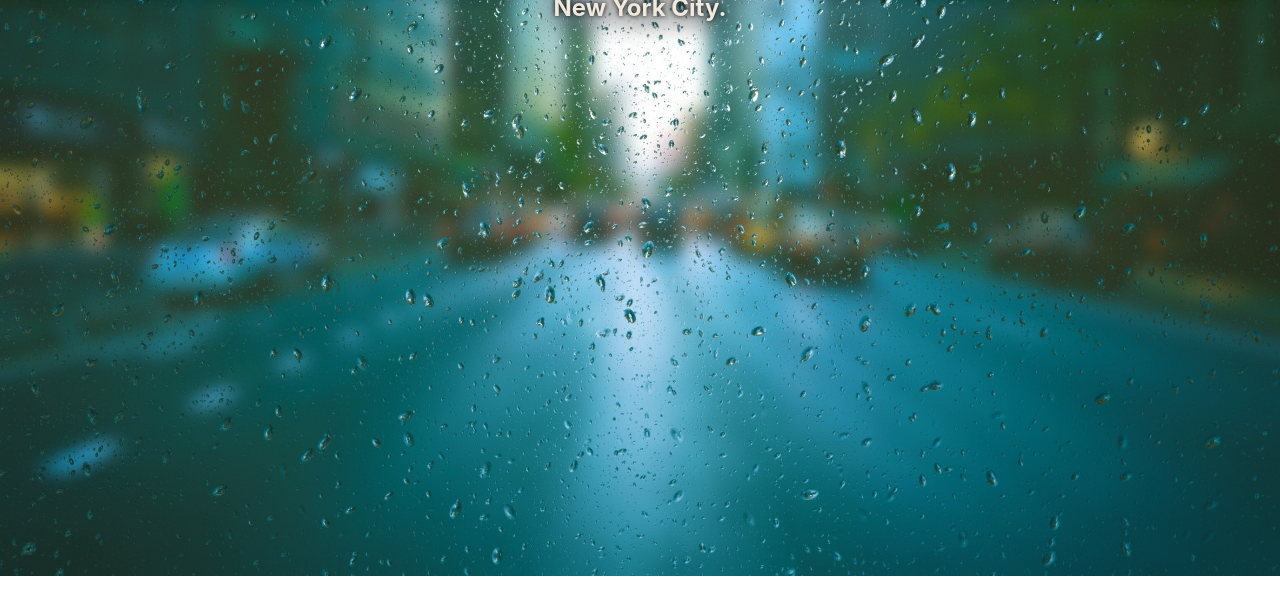
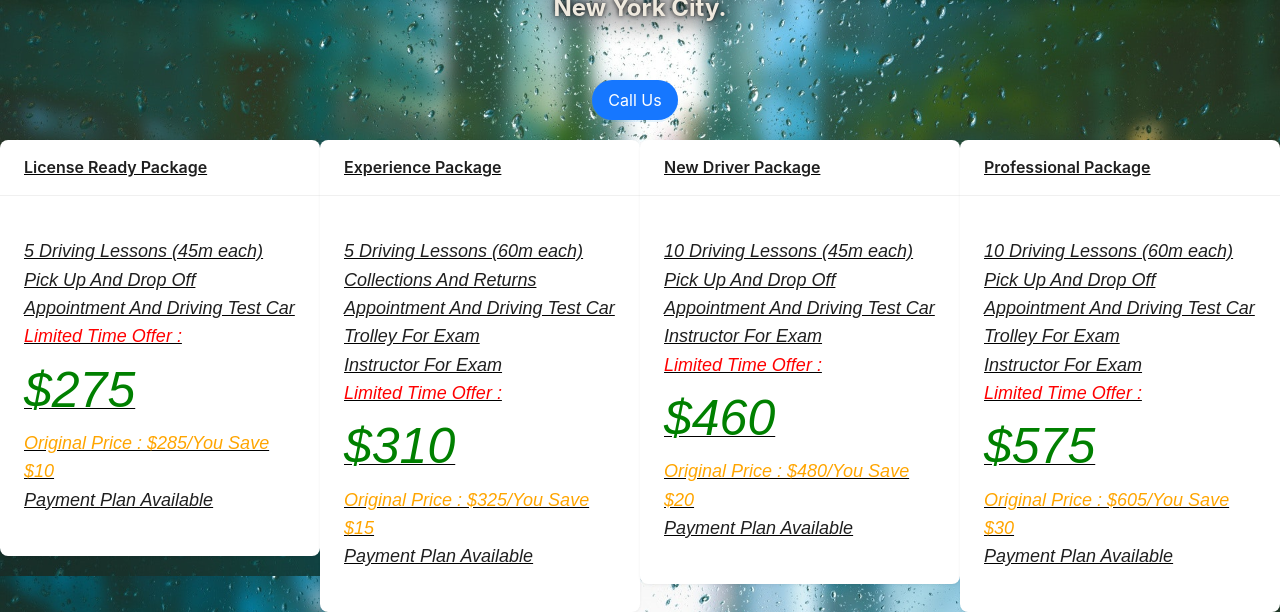
Before and after one commit to MKHLink/hawaii_driving_website, a React (Create React App) app: page / in a window 1280 px wide. Shown: the part 224-836 px from the top of the page. Before the commit the page ends 800 px from the top, so only its background shows below. Built offline with nearby package versions, Linux system fonts and the light colour scheme.

Commit message:
set up cards with prices for packages

```diff
--- a/src/App.js
+++ b/src/App.js
@@ -1,6 +1,10 @@
 import './App.css';
 import Header from './components/Header';
 import About from './components/About';
+import DirverPackages from './components/DriverPackages';
+import { Button } from 'antd';
+
+
 
 
 function App() {
@@ -8,6 +12,12 @@ function App() {
     <div>
       <Header></Header>
       <About></About>
+      <div className='homeBtns'>
+      <Button style={{marginRight: '10px'}}type="primary" shape="round" size={'large'}>
+          Call Us
+      </Button>
+      </div>
+      <DirverPackages></DirverPackages>
     </div>
   );
 }
--- /dev/null
+++ b/src/components/DriverPackages/index.js
@@ -0,0 +1,73 @@
+import React from 'react';
+import {Col,Row, Card} from 'antd';
+
+function DirverPackages(){
+    return(
+        <div style={{textDecoration:'underline'}}>
+        <Row>
+        <Col  xs={24} xl={6}>
+        <Card title="License Ready Package"  bordered={false}>
+          <p className='driverCards'>
+            5 Driving Lessons (45m each)<br/>
+            Pick Up And Drop Off<br/>
+            Appointment And Driving Test Car<br/>
+            <span style={{color:'red'}}>Limited Time Offer :</span><br/>
+            <span style={{color:'green', fontSize:50}}>$275</span><br/>
+            <span style={{color: 'orange'}}>Original Price : $285/You Save $10</span><br/>
+            <span>Payment Plan Available</span>
+          </p>
+        </Card>
+
+        </Col>
+        <Col  xs={24} xl={6}>
+        <Card title="Experience Package" bordered={false}>
+        <p className='driverCards'>
+            5 Driving Lessons (60m each)<br/>
+            Collections And Returns<br/>
+            Appointment And Driving Test Car<br/>
+            Trolley For Exam<br/>
+            Instructor For Exam<br/>
+            <span style={{color:'red'}}>Limited Time Offer :</span><br/>
+            <span style={{color:'green', fontSize:50}}>$310</span><br/>
+            <span style={{color: 'orange'}}>Original Price : $325/You Save $15</span><br/>
+            <span>Payment Plan Available</span>
+          </p>
+        </Card>
+
+        </Col>
+        <Col  xs={24} xl={6}>
+        <Card title="New Driver Package" bordered={false}>
+        <p className='driverCards'>
+            10 Driving Lessons (45m each)<br/>
+            Pick Up And Drop Off<br/>
+            Appointment And Driving Test Car<br/>
+            Instructor For Exam<br/>
+            <span style={{color:'red'}}>Limited Time Offer :</span><br/>
+            <span style={{color:'green', fontSize:50}}>$460</span><br/>
+            <span style={{color: 'orange'}}>Original Price : $480/You Save $20</span><br/>
+            <span>Payment Plan Available</span>
+          </p>
+        </Card>
+        </Col>
+
+        <Col  xs={24} xl={6}>
+        <Card title="Professional Package" bordered={false}>
+        <p className='driverCards'>
+            10 Driving Lessons (60m each)<br/>
+            Pick Up And Drop Off<br/>
+            Appointment And Driving Test Car<br/>
+            Trolley For Exam<br/>
+            Instructor For Exam<br/>
+            <span style={{color:'red'}}>Limited Time Offer :</span><br/>
+            <span style={{color:'green', fontSize:50}}>$575</span><br/>
+            <span style={{color: 'orange'}}>Original Price : $605/You Save $30</span><br/>
+            <span>Payment Plan Available</span>
+          </p>
+        </Card>
+        </Col>
+      </Row>
+        </div>
+    );
+}
+
+export default DirverPackages;
--- a/src/index.css
+++ b/src/index.css
@@ -22,6 +22,7 @@ code {
 .headerImg{
   width: 100%;
   height: 100px;
+  max-width: 100%;
 }
 
 .headerText{
@@ -40,7 +41,8 @@ code {
   color: rgb(239, 233, 222);
   font-weight: bold;
   line-height: 1cm;
-  text-shadow: 1px 1px 30px rgb(15, 14, 14), 0 0 1em rgb(23, 23, 24), 0 0 0.2em rgb(11, 11, 11);}
+  text-shadow: 1px 1px 30px rgb(15, 14, 14), 0 0 1em rgb(23, 23, 24), 0 0 0.2em rgb(11, 11, 11);
+}
 
 .about{
   border-radius: 25px;
@@ -49,3 +51,18 @@ code {
   margin: auto;
   padding: 10px;
 }
+
+.homeBtns{
+  display: flex;
+  align-items: center;
+  justify-content: center;
+  padding: 10px;
+  margin: 10px;
+}
+
+.driverCards{
+  font-size: large;
+  font-style: oblique;
+  font-family: Arial, Helvetica, sans-serif;
+  font-weight: 200;
+}
```
